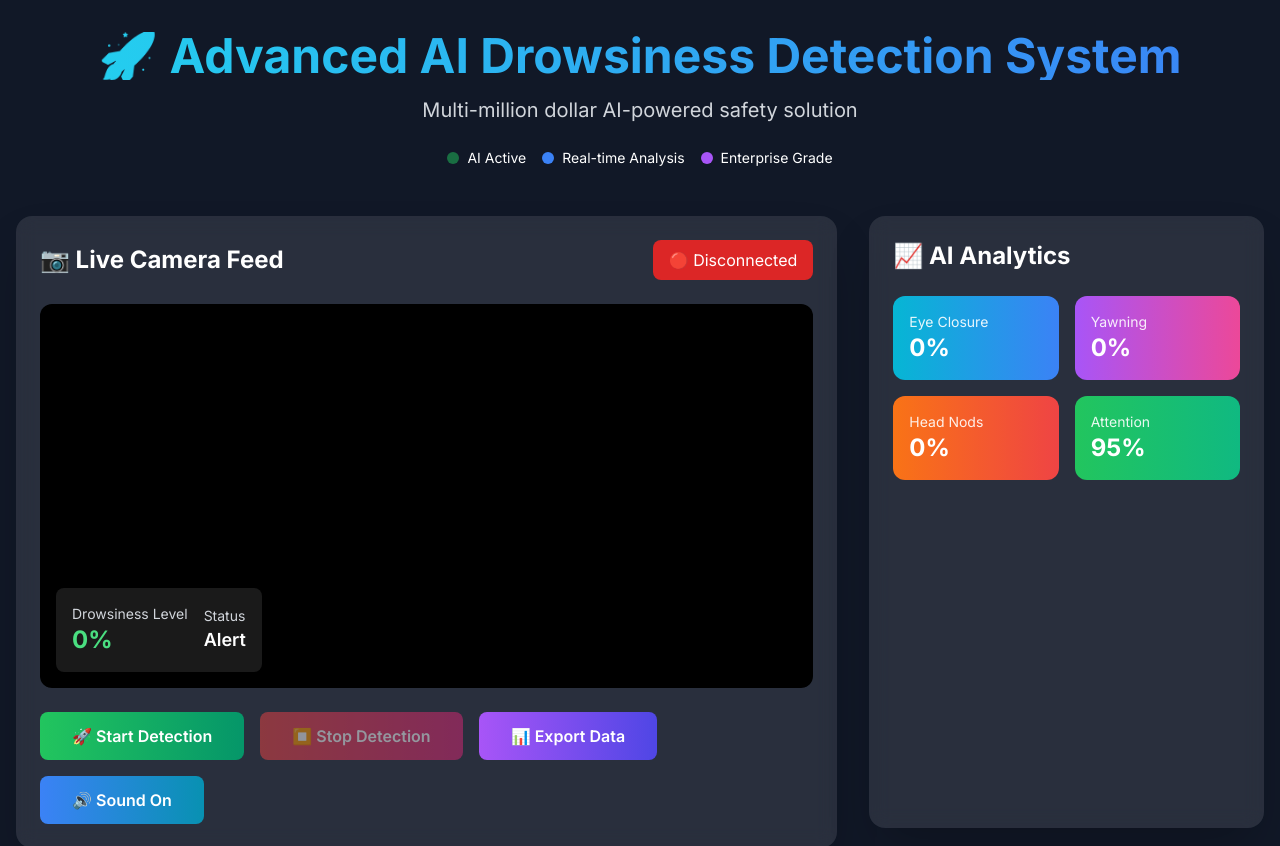
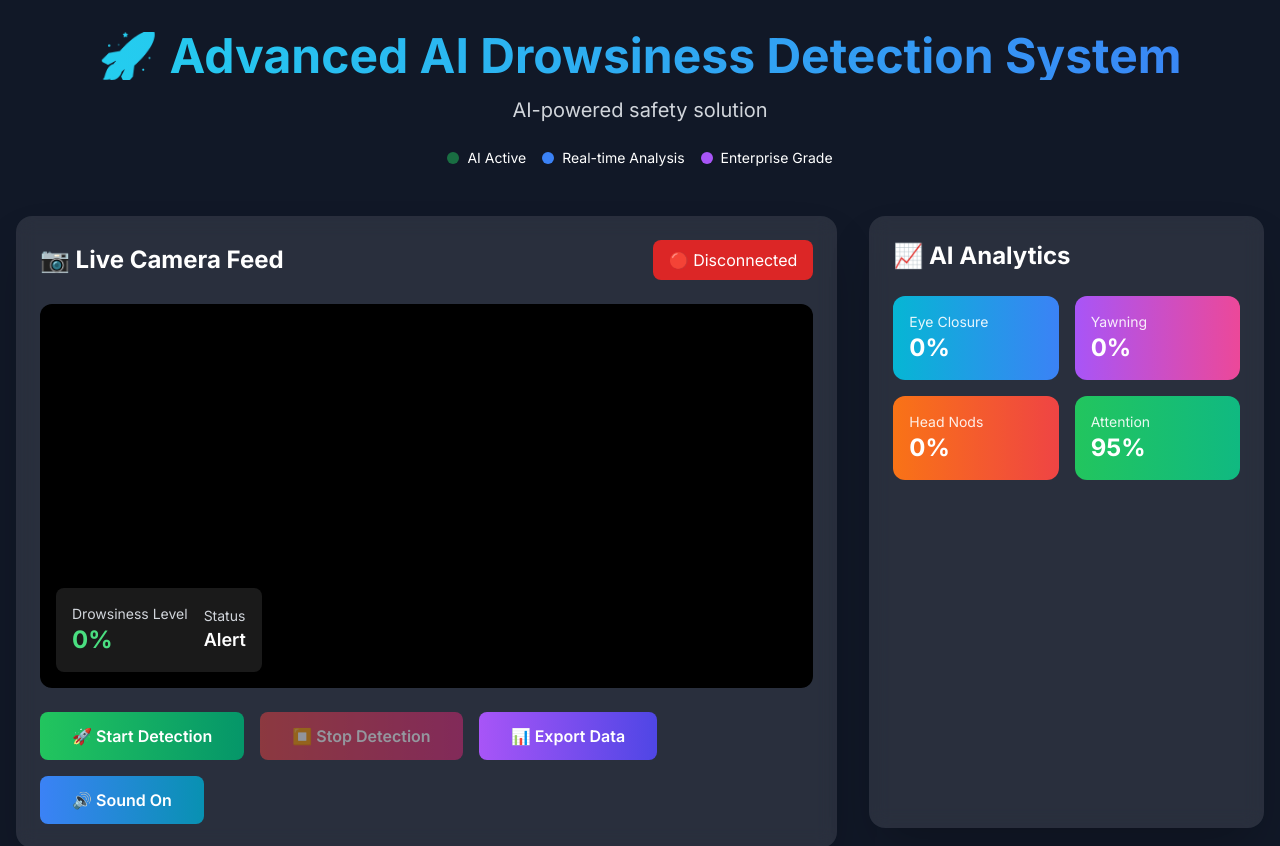
Before and after one commit to VibrantVinay/WakeMate-Updated, a website: page index.html in a window 1280 px wide. Shown: the top 846 px of the page. Drawn offline with nearby package versions, Linux system fonts and the light colour scheme.

Commit message:
Update index.html

```diff
--- a/index.html
+++ b/index.html
@@ -36,7 +36,7 @@
             <h1 class="text-5xl font-bold mb-4 gradient-text bg-gradient-to-r from-cyan-400 to-blue-500 bg-clip-text text-transparent">
                 🚀 Advanced AI Drowsiness Detection System
             </h1>
-            <p class="text-xl text-gray-300">Multi-million dollar AI-powered safety solution</p>
+            <p class="text-xl text-gray-300">AI-powered safety solution</p>
             <div class="flex justify-center gap-4 mt-6">
                 <div class="flex items-center">
                     <div class="w-3 h-3 bg-green-500 rounded-full mr-2 animate-pulse"></div>
```
